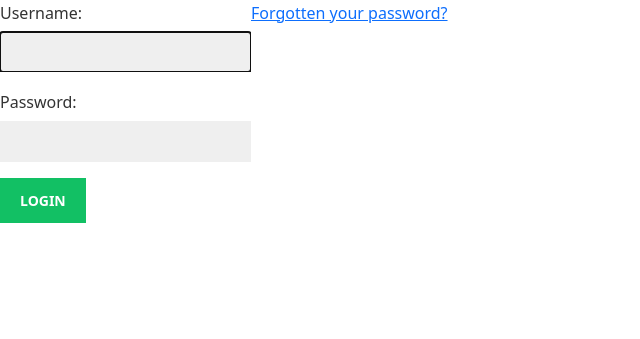
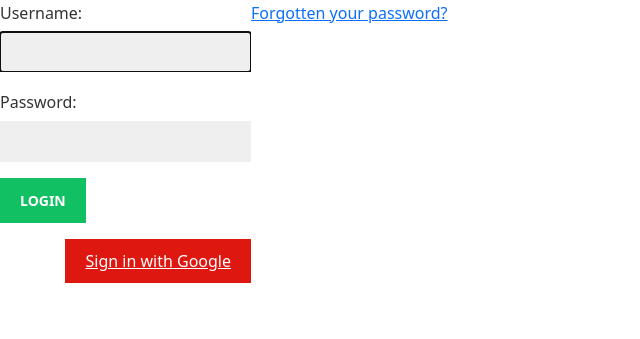
Before and after one commit to Krushovice/dj_site, a Django app: page /login/ in a window 1280 px wide. Shown: the part 175-514 px from the top of the page, without its empty margins (0-640 px from the left). Run offline with Django 5.2, Linux system fonts and the light colour scheme; some web fonts are replaced.

Commit message:
add auth with google button

```diff
--- a/bookshelf/account/templates/registration/login.html
+++ b/bookshelf/account/templates/registration/login.html
@@ -21,7 +21,15 @@
             <input type="hidden" name="next" value="{{ next }}" />
             <p><input type="submit" value="Login"></p>
         </form>
-
+    <div class="social">
+        <ul>
+            <li class="google">
+                <a href="{% url "social:begin" "google-oauth2" %}">
+                Sign in with Google
+                </a>
+            </li>
+        </ul>
+    </div>
     </div>
         <p>
             <a href="{% url "account:password_reset" %}">
```
